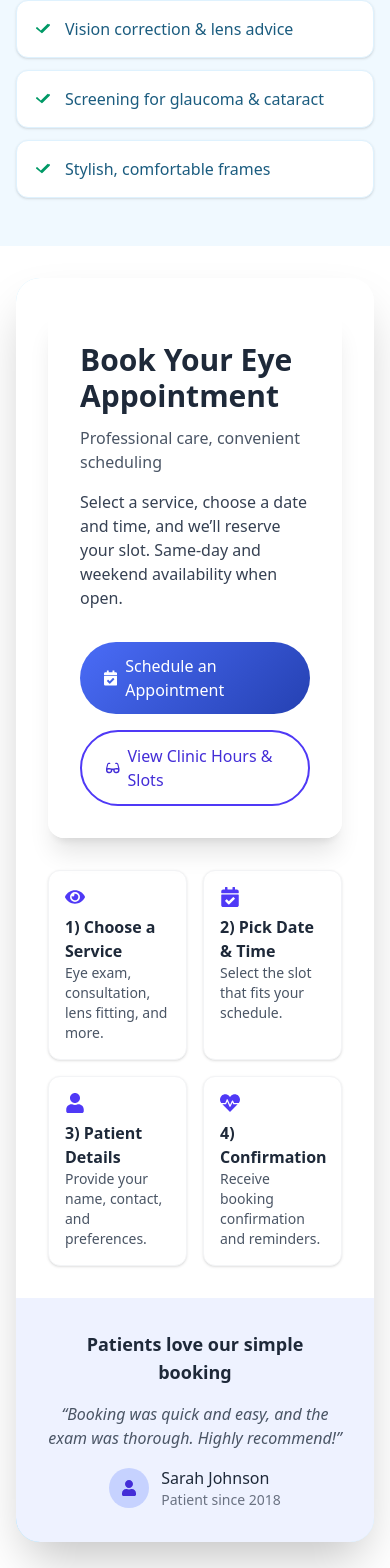
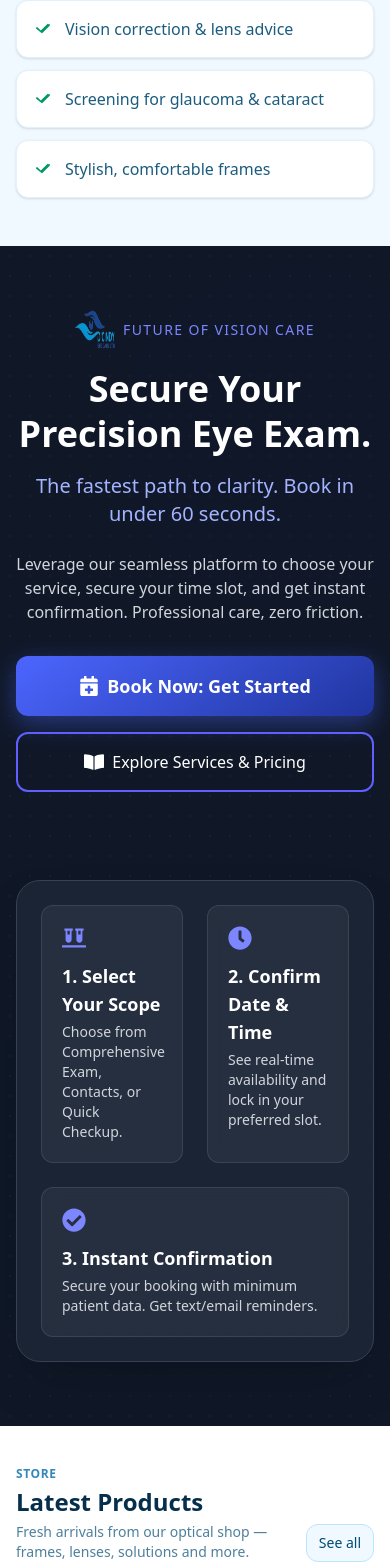
Before and after one commit to Bookofharry/cindyclinc-app, a React app: page / in a window 390 px wide. Shown: the part 421-1989 px from the top of the page. Built offline with nearby package versions, Linux system fonts and the light colour scheme; the HTML template or start-up script is replaced by a standard one.

Commit message:
Sorted them4

```diff
--- a/src/App.jsx
+++ b/src/App.jsx
@@ -6,6 +6,7 @@ import Header from './Ui/Header.jsx'
 import Prepage from './pages/Prepage.jsx';
 import Home from './pages/Home.jsx';
 // import Prepage from './pages/Prepage.jsx'
+import NotFound from './pages/Notfound.jsx';
 
 
 
@@ -19,6 +20,7 @@ function App(){
 
     <Routes>
       <Route path='/' element={<Home/>} />
+      {/* <Route path='*' element={<NotFound/>} /> */}
       {/* <Route path='/contact' element={<Prepage/>} /> */}
       {/* <Route path='/about' element={<Prepage/>} /> */}
       {/* <Route path='/shop' element={<Prepage/>} /> */}
--- a/src/Ui/component/Carousel.jsx
+++ b/src/Ui/component/Carousel.jsx
@@ -1,143 +1,150 @@
-// src/components/Vision.jsx
+// src/components/Vision.jsx (File name should match the component name)
+
 import React from "react";
 import Logo from "../../assets/images/Logo.png";
 import { Link } from "react-router-dom";
 import {
-  FaEye,
-  FaCalendarCheck,
-  FaGlasses,
-  FaEyeDropper,
-  FaHeartbeat,
-  FaUser,
+  FaCalendarPlus,
+  FaClock,
+  FaVials,
+  FaCheckCircle,
+  FaBookOpen,
 } from "react-icons/fa";
 
+// --- Internal Helper Component for Flow Steps ---
 /**
- * Vision — Appointment-focused hero (rephrased & structured for booking data)
- * - Copy emphasizes scheduling flow (service → date/time → patient details → confirmation)
- * - Buttons link to the appointment page/section
+ * FeatureTile - A clean, modular component for displaying a step in the booking flow.
+ */
+function FeatureTile({ icon, title, text }) {
+  return (
+    <div className="feature-tile p-5 bg-white/5 rounded-xl border border-white/10 backdrop-blur-sm transition-all duration-300 hover:bg-white/10">
+      <div className="text-indigo-400 mb-3">{icon}</div>
+      <h4 className="font-semibold text-white text-lg">{title}</h4>
+      <p className="text-sm text-gray-300 mt-1">{text}</p>
+    </div>
+  );
+}
+// --- End Helper Component ---
+
+/**
+ * Vision — The Conversion Engine (Optimized for Appointment Booking)
+ * - Focused on clear CTAs and a three-step process.
+ * - Uses a darker, high-contrast, 'premium' aesthetic.
  */
 export default function Vision({
-  title = "Book Your Eye Appointment",
-  subtitle = "Professional care, convenient scheduling",
-  blurb =
-    "Select a service, choose a date and time, and we’ll reserve your slot. Same-day and weekend availability when open.",
+  title = "Secure Your Precision Eye Exam.",
+  subtitle = "The fastest path to clarity. Book in under 60 seconds.",
+  blurb = "Leverage our seamless platform to choose your service, secure your time slot, and get instant confirmation. Professional care, zero friction.",
   className = "",
 }) {
   return (
     <section
-      className={`min-h-[70vh] w-full px-4 py-8 md:py-12 flex items-center justify-center ${className}`}
+      className={`w-full px-4 py-16 md:py-24 bg-gray-900 flex items-center justify-center relative overflow-hidden ${className}`}
     >
-      <div className="w-full max-w-6xl rounded-3xl overflow-hidden shadow-2xl bg-gradient-to-tr from-sky-300 to-white">
-        <div className="grid md:grid-cols-2">
-          {/* Left: Visual */}
-          <div className="hidden md:flex items-center justify-center p-8 relative overflow-hidden">
-            <div className="absolute inset-0 bg-white/10" />
-            <div className="relative z-10 text-center">
-              <div className="mb-6 text-white animate-bounce">
-                <img src={Logo} alt="Clinic logo" className="mx-auto w-76 h-auto" />
-              </div>
-              <p className="text-white/95 text-lg font-medium">
-                Easy, fast, and reliable scheduling
+      {/* Background Gradient / Visual Noise */}
+      <div className="absolute inset-0 opacity-20 bg-dot-grid-white" />
+      <div className="absolute top-0 left-1/4 w-96 h-96 bg-indigo-500/10 rounded-full mix-blend-multiply filter blur-3xl animate-blob" />
+      <div className="absolute bottom-0 right-1/4 w-96 h-96 bg-sky-500/10 rounded-full mix-blend-multiply filter blur-3xl animate-blob animation-delay-4000" />
+
+      <div className="relative z-10 w-full max-w-7xl">
+        <div className="grid lg:grid-cols-12 gap-10 items-center">
+          {/* Left: Headline & CTAs (Conversion Block) */}
+          <div className="lg:col-span-6 text-center lg:text-left">
+
+            {/* Logo/Brand Tagline (optional, can be removed if in header) */}
+            <div className="flex items-center justify-center lg:justify-start mb-4">
+              <img src={Logo} alt="Clinic Logo" className="w-10 h-10 mr-2" />
+              <p className="text-sm font-medium tracking-widest text-indigo-400 uppercase">
+                Future of Vision Care
               </p>
             </div>
-            <div className="absolute -bottom-20 -right-20 w-64 h-64 rounded-full bg-white/10" />
-            <div className="absolute -top-20 -left-20 w-64 h-64 rounded-full bg-white/10" />
-          </div>
 
-          {/* Right: Copy */}
-          <div className="bg-white p-8 md:p-12">
-            <div className="backdrop-blur-md bg-white/90 rounded-2xl shadow-xl p-8 transition-all duration-300 hover:-translate-y-1 hover:shadow-2xl">
-              <h1 className="text-3xl md:text-4xl font-bold text-gray-800 mb-3">
+            <h1 className="text-4xl sm:text-5xl lg:text-6xl font-extrabold text-white mb-4 leading-tight">
               {title}
             </h1>
-              <p className="text-gray-600 mb-4">{subtitle}</p>
-              <p className="text-gray-700">{blurb}</p>
+            <p className="text-xl text-indigo-300 font-medium mb-6">
+              {subtitle}
+            </p>
+            <p className="text-gray-300 max-w-xl mx-auto lg:mx-0 mb-8">
+              {blurb}
+            </p>
 
-              <div className="flex flex-wrap gap-4 mt-8">
-                {/* Primary: Schedule */}
+            <div className="flex flex-col sm:flex-row gap-4 justify-center lg:justify-start">
+              {/* Primary CTA: High-Energy Button */}
               <Link
                 to="/appointment"
-                  className="inline-flex items-center gap-2 text-white px-6 py-3 rounded-full font-medium btn-primary transition-all duration-300"
+                className="inline-flex items-center justify-center gap-2 text-white px-8 py-4 rounded-xl font-bold text-lg cta-pulse transition-all duration-300 shadow-lg"
               >
-                  <FaCalendarCheck />
-                  <span>Schedule an Appointment</span>
+                <FaCalendarPlus className="w-5 h-5" />
+                <span>Book Now: Get Started</span>
               </Link>
 
-                {/* Secondary: Hours/Slots (adjust anchor to match your page) */}
+              {/* Secondary CTA: Quick Access */}
               <Link
-                  to="/appointment#availability"
-                  className="inline-flex items-center gap-2 text-indigo-700 px-6 py-3 rounded-full font-medium border-2 border-indigo-600 hover:bg-indigo-600 hover:text-white transition-all duration-300"
+                to="/appointment#services"
+                className="inline-flex items-center justify-center gap-2 text-white px-8 py-4 rounded-xl font-medium border-2 border-indigo-500 bg-transparent hover:bg-indigo-600/10 transition-all duration-300"
               >
-                  <FaGlasses />
-                  <span>View Clinic Hours & Slots</span>
+                <FaBookOpen className="w-5 h-5" />
+                <span>Explore Services & Pricing</span>
               </Link>
             </div>
           </div>
 
-            {/* Appointment Flow / Services */}
-            <div className="mt-8 grid grid-cols-2 gap-4">
-              <ServiceCard
-                icon={<FaEye className="w-5 h-5" />}
-                title="1) Choose a Service"
-                text="Eye exam, consultation, lens fitting, and more."
+          {/* Right: Flow Steps (Value Prop Visual) */}
+          <div className="lg:col-span-6 mt-12 lg:mt-0">
+            <div className="grid grid-cols-2 gap-6 p-6 lg:p-10 bg-gray-800/80 rounded-3xl shadow-2xl border border-gray-700">
+              <FeatureTile
+                icon={<FaVials className="w-6 h-6" />}
+                title="1. Select Your Scope"
+                text="Choose from Comprehensive Exam, Contacts, or Quick Checkup."
               />
-              <ServiceCard
-                icon={<FaCalendarCheck className="w-5 h-5" />}
-                title="2) Pick Date & Time"
-                text="Select the slot that fits your schedule."
+              <FeatureTile
+                icon={<FaClock className="w-6 h-6" />}
+                title="2. Confirm Date & Time"
+                text="See real-time availability and lock in your preferred slot."
               />
-              <ServiceCard
-                icon={<FaUser className="w-5 h-5" />}
-                title="3) Patient Details"
-                text="Provide your name, contact, and preferences."
+              <div className="col-span-2">
+                <FeatureTile
+                  icon={<FaCheckCircle className="w-6 h-6" />}
+                  title="3. Instant Confirmation"
+                  text="Secure your booking with minimum patient data. Get text/email reminders."
                 />
-              <ServiceCard
-                icon={<FaHeartbeat className="w-5 h-5" />}
-                title="4) Confirmation"
-                text="Receive booking confirmation and reminders."
-              />
-            </div>
-          </div>
-        </div>
-
-        {/* Testimonial (kept, but rephrased toward appointments) */}
-        <div className="bg-indigo-50 p-8 text-center">
-          <h3 className="text-lg md:text-xl font-semibold text-gray-800 mb-4">
-            Patients love our simple booking
-          </h3>
-          <div className="max-w-2xl mx-auto">
-            <p className="text-gray-600 italic mb-4">
-              “Booking was quick and easy, and the exam was thorough. Highly
-              recommend!”
-            </p>
-            <div className="flex items-center justify-center">
-              <div className="w-10 h-10 rounded-full bg-indigo-200 flex items-center justify-center mr-3">
-                <FaUser className="text-indigo-700" />
-              </div>
-              <div className="text-left">
-                <p className="font-medium text-gray-800">Sarah Johnson</p>
-                <p className="text-sm text-gray-500">Patient since 2018</p>
               </div>
             </div>
           </div>
         </div>
       </div>
 
-      {/* Local styles for gradient button (kept minimal and scoped) */}
+      {/* --- Local Styles for High-Impact Visuals (Tailwind Extensions) --- */}
       <style>{`
-        .btn-primary { background: linear-gradient(135deg, #4a6cf7 0%, #2541b2 100%); box-shadow: 0 0 0 rgba(0,0,0,0); }
-        .btn-primary:hover { transform: translateY(-2px); box-shadow: 0 10px 20px rgba(37, 65, 178, 0.3); }
+        /* Primary CTA Gradient/Pulse */
+        .cta-pulse {
+          background: linear-gradient(145deg, #4c66ff 0%, #20359f 100%);
+          box-shadow: 0 8px 25px rgba(76, 102, 255, 0.4);
+        }
+        .cta-pulse:hover {
+          background: linear-gradient(145deg, #5f77ff 0%, #3045ae 100%);
+          transform: scale(1.02);
+        }
+
+        /* Background Dot Grid Pattern */
+        .bg-dot-grid-white {
+          background-image: radial-gradient(rgba(255, 255, 255, 0.15) 1px, transparent 1px);
+          background-size: 20px 20px;
+        }
+
+        /* Blob Animation (for dynamic background elements) */
+        @keyframes blob {
+          0% { transform: translate(0px, 0px) scale(1); }
+          33% { transform: translate(30px, -50px) scale(1.1); }
+          66% { transform: translate(-20px, 20px) scale(0.9); }
+          100% { transform: translate(0px, 0px) scale(1); }
+        }
+        .animate-blob {
+          animation: blob 7s infinite cubic-bezier(0.64, 0.57, 0.67, 1.53);
+        }
+        .animation-delay-4000 { animation-delay: 4s; }
       `}</style>
     </section>
   );
 }
-
-function ServiceCard({ icon, title, text }) {
-  return (
-    <div className="service-card group bg-white p-4 rounded-xl border border-gray-100 shadow-sm transition-all duration-300 hover:-translate-y-2 hover:shadow-xl">
-      <div className="text-indigo-600 mb-2">{icon}</div>
-      <h4 className="font-semibold text-gray-800">{title}</h4>
-      <p className="text-sm text-gray-600">{text}</p>
-    </div>
-  );
-}
--- /dev/null
+++ b/src/pages/Notfound.jsx
@@ -0,0 +1,177 @@
+// src/pages/NotFound.jsx
+import React from "react";
+import { Link, useNavigate } from "react-router-dom";
+
+export default function NotFound() {
+  const navigate = useNavigate();
+
+  return (
+    <section className="bg-white dark:bg-gray-900">
+      <div className="container mx-auto flex min-h-screen items-center justify-center px-6 py-12">
+        <div className="w-full">
+          {/* Header */}
+          <div className="mx-auto flex max-w-lg flex-col items-center text-center">
+            <p className="text-sm font-medium text-blue-500 dark:text-blue-400">
+              404 error
+            </p>
+            <h1 className="mt-3 text-2xl font-semibold text-gray-800 dark:text-white md:text-3xl">
+              We lost this page
+            </h1>
+            <p className="mt-4 text-gray-500 dark:text-gray-400">
+              We searched high and low, but couldn’t find what you’re looking
+              for. Let’s find a better place for you to go.
+            </p>
+
+            <div className="mt-6 flex w-full items-center gap-x-3 sm:w-auto">
+              <button
+                onClick={() => navigate(-1)}
+                className="flex w-1/2 items-center justify-center gap-x-2 rounded-lg border bg-white px-5 py-2 text-sm text-gray-700 transition-colors duration-200 hover:bg-gray-100 dark:bg-gray-900 dark:text-gray-200 dark:hover:bg-gray-800 dark:border-gray-700 sm:w-auto"
+              >
+                <svg
+                  xmlns="http://www.w3.org/2000/svg"
+                  fill="none"
+                  viewBox="0 0 24 24"
+                  stroke="currentColor"
+                  strokeWidth={1.5}
+                  className="h-5 w-5 rtl:rotate-180"
+                >
+                  <path
+                    strokeLinecap="round"
+                    strokeLinejoin="round"
+                    d="M6.75 15.75L3 12m0 0 3.75-3.75M3 12h18"
+                  />
+                </svg>
+                <span>Go back</span>
+              </button>
+
+              <Link
+                to="/"
+                className="w-1/2 shrink-0 rounded-lg bg-blue-500 px-5 py-2 text-sm font-medium tracking-wide text-white transition-colors duration-200 hover:bg-blue-600 dark:bg-blue-600 dark:hover:bg-blue-500 sm:w-auto"
+              >
+                Take me home
+              </Link>
+            </div>
+          </div>
+
+          {/* Helpful links */}
+          <div className="mx-auto mt-8 grid w-full max-w-6xl grid-cols-1 gap-8 sm:grid-cols-2 lg:grid-cols-3">
+            <div className="rounded-lg bg-blue-50 p-6 dark:bg-gray-800">
+              <span className="text-gray-500 dark:text-gray-400">
+                <svg
+                  xmlns="http://www.w3.org/2000/svg"
+                  fill="none"
+                  viewBox="0 0 24 24"
+                  stroke="currentColor"
+                  strokeWidth={1.5}
+                  className="h-6 w-6"
+                >
+                  <path
+                    strokeLinecap="round"
+                    strokeLinejoin="round"
+                    d="M19.5 14.25v-2.625a3.375 3.375 0 00-3.375-3.375h-1.5A1.125 1.125 0 0113.5 7.125v-1.5a3.375 3.375 0 00-3.375-3.375H8.25m0 12.75h7.5m-7.5 3H12M10.5 2.25H5.625c-.621 0-1.125.504-1.125 1.125v17.25c0 .621.504 1.125 1.125 1.125h12.75c.621 0 1.125-.504 1.125-1.125V11.25a9 9 0 00-9-9z"
+                  />
+                </svg>
+              </span>
+              <h3 className="mt-6 font-medium text-gray-700 dark:text-gray-200">
+                Documentation
+              </h3>
+              <p className="mt-2 text-gray-500 dark:text-gray-400">
+                Dive in to learn all about our product.
+              </p>
+              <Link
+                to="/docs"
+                className="mt-4 inline-flex items-center gap-x-2 text-sm text-blue-500 hover:underline dark:text-blue-400"
+              >
+                <span>Start learning</span>
+                <ArrowRight />
+              </Link>
+            </div>
+
+            <div className="rounded-lg bg-blue-50 p-6 dark:bg-gray-800">
+              <span className="text-gray-500 dark:text-gray-400">
+                <svg
+                  xmlns="http://www.w3.org/2000/svg"
+                  fill="none"
+                  viewBox="0 0 24 24"
+                  stroke="currentColor"
+                  strokeWidth={1.5}
+                  className="h-6 w-6"
+                >
+                  <path
+                    strokeLinecap="round"
+                    strokeLinejoin="round"
+                    d="M12 6.042A8.967 8.967 0 006 3.75c-1.052 0-2.062.18-3 .512v14.25A8.987 8.987 0 016 18c2.305 0 4.408.867 6 2.292m0-14.25a8.966 8.966 0 016-2.292c1.052 0 2.062.18 3 .512v14.25A8.987 8.987 0 0018 18a8.967 8.967 0 00-6 2.292m0-14.25v14.25"
+                  />
+                </svg>
+              </span>
+              <h3 className="mt-6 font-medium text-gray-700 dark:text-gray-200">
+                Our blog
+              </h3>
+              <p className="mt-2 text-gray-500 dark:text-gray-400">
+                Read the latest posts on our blog.
+              </p>
+              <Link
+                to="/blog"
+                className="mt-4 inline-flex items-center gap-x-2 text-sm text-blue-500 hover:underline dark:text-blue-400"
+              >
+                <span>View latest posts</span>
+                <ArrowRight />
+              </Link>
+            </div>
+
+            <div className="rounded-lg bg-blue-50 p-6 dark:bg-gray-800">
+              <span className="text-gray-500 dark:text-gray-400">
+                <svg
+                  xmlns="http://www.w3.org/2000/svg"
+                  fill="none"
+                  viewBox="0 0 24 24"
+                  stroke="currentColor"
+                  strokeWidth={1.5}
+                  className="h-6 w-6"
+                >
+                  <path
+                    strokeLinecap="round"
+                    strokeLinejoin="round"
+                    d="M12 20.25c4.97 0 9-3.694 9-8.25s-4.03-8.25-9-8.25S3 7.444 3 12c0 2.104.859 4.023 2.273 5.48.432.447.74 1.04.586 1.641a4.483 4.483 0 01-.923 1.785A5.969 5.969 0 006 21c1.282 0 2.47-.402 3.445-1.087.81.22 1.668.337 2.555.337z"
+                  />
+                </svg>
+              </span>
+              <h3 className="mt-6 font-medium text-gray-700 dark:text-gray-200">
+                Chat to us
+              </h3>
+              <p className="mt-2 text-gray-500 dark:text-gray-400">
+                Can’t find what you’re looking for?
+              </p>
+              <Link
+                to="/contact"
+                className="mt-4 inline-flex items-center gap-x-2 text-sm text-blue-500 hover:underline dark:text-blue-400"
+              >
+                <span>Chat to our team</span>
+                <ArrowRight />
+              </Link>
+            </div>
+          </div>
+        </div>
+      </div>
+    </section>
+  );
+}
+
+function ArrowRight() {
+  return (
+    <svg
+      xmlns="http://www.w3.org/2000/svg"
+      fill="none"
+      viewBox="0 0 24 24"
+      stroke="currentColor"
+      strokeWidth={1.5}
+      className="h-5 w-5 rtl:rotate-180"
+    >
+      <path
+        strokeLinecap="round"
+        strokeLinejoin="round"
+        d="M17.25 8.25 21 12m0 0-3.75 3.75M21 12H3"
+      />
+    </svg>
+  );
+}
```
Also changed, not shown: src/Ui/component/LastestProduct.jsx (+7 -26 lines), src/pages/Home.jsx (+65 -63 lines). Lines whose indentation alone changed are shown as unchanged.
